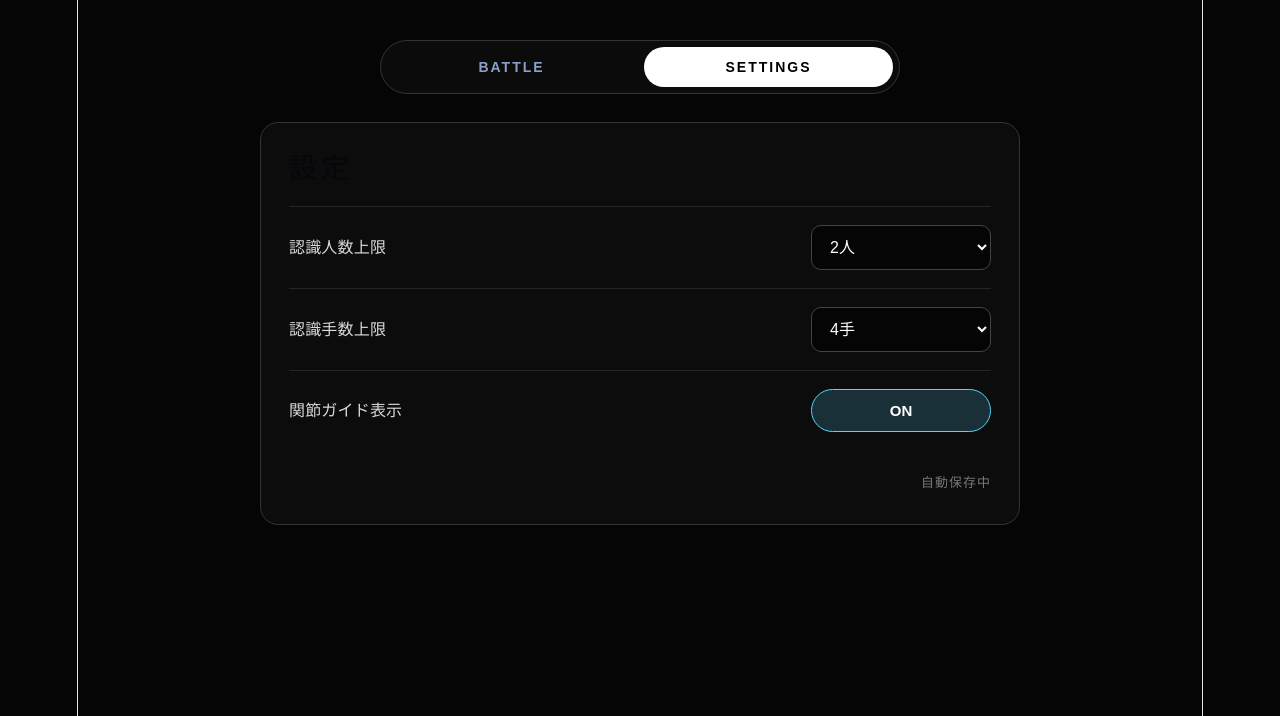
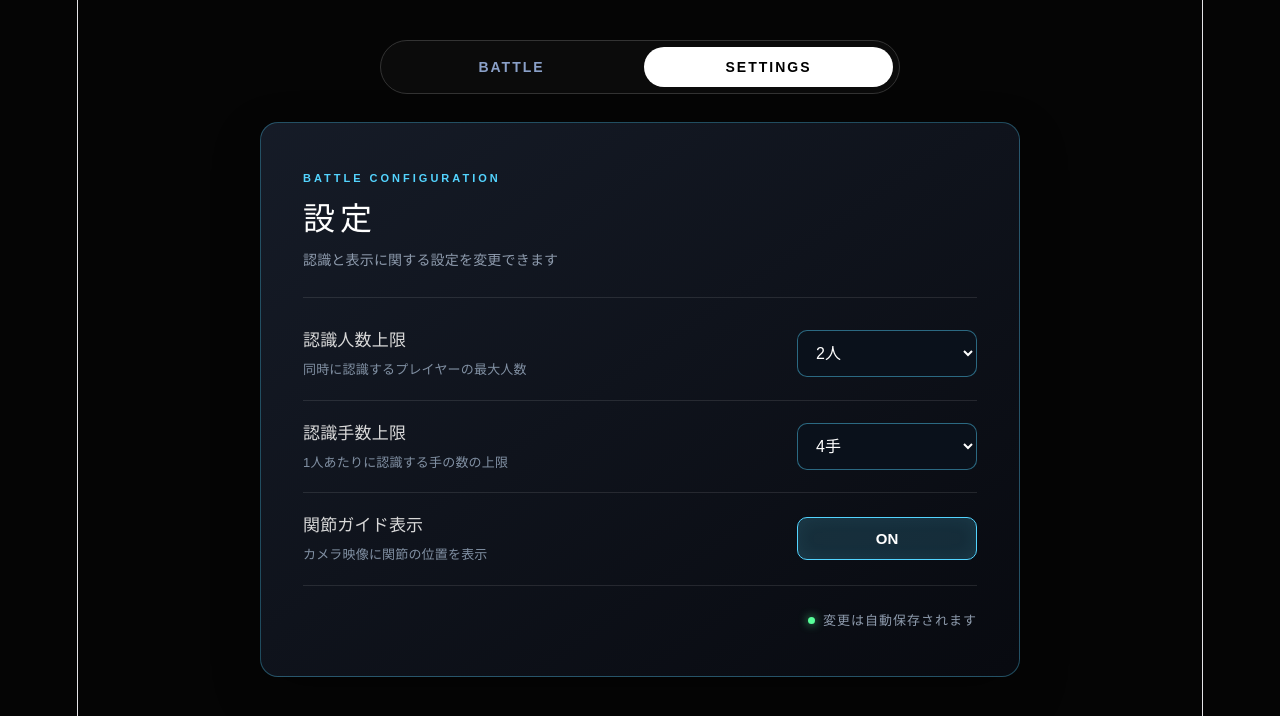
Before and after one commit to yuchi88/ultimate_attack, a React (Vite) app: page / in a window 1280 px wide. Both pictures are taken after a click on the button "SETTINGS". Shown: the top 716 px of the page. Built offline with nearby package versions, Linux system fonts and the light colour scheme.

Commit message:
設定画面のUI

```diff
--- a/src/App.css
+++ b/src/App.css
@@ -161,8 +161,7 @@ button {
 
   display: grid;
 
-  grid-template-columns:
-    repeat(4, 1fr);
+  grid-template-columns: repeat(4, 1fr);
 
   gap: 15px;
 }
@@ -285,11 +284,7 @@ button {
   display: block;
   height: 100%;
   border-radius: inherit;
-  background: linear-gradient(
-    90deg,
-    #6fe7ff,
-    #ffffff
-  );
+  background: linear-gradient(90deg, #6fe7ff, #ffffff);
   box-shadow: 0 0 18px rgba(255, 255, 255, 0.95);
 }
 
@@ -299,11 +294,7 @@ button {
 }
 
 .heal-charge b {
-  background: linear-gradient(
-    90deg,
-    #58ff9a,
-    #ffffff
-  );
+  background: linear-gradient(90deg, #58ff9a, #ffffff);
   box-shadow: 0 0 18px rgba(88, 255, 154, 0.95);
 }
 
@@ -376,77 +367,118 @@ button {
 
 .settings-screen {
   width: min(760px, 100%);
-  margin: 0 auto;
+  margin: 24px auto 0;
   text-align: left;
 }
 
 .settings-page {
-  padding: 28px;
-  border: 1px solid #333;
+  padding: clamp(24px, 5vw, 42px);
+  border: 1px solid rgba(83, 212, 255, 0.32);
   border-radius: 18px;
-  background: rgba(13, 13, 13, 0.94);
+  background: linear-gradient(
+    145deg,
+    rgba(22, 28, 40, 0.98),
+    rgba(8, 10, 16, 0.98)
+  );
+  box-shadow: 0 18px 48px rgba(0, 0, 0, 0.32);
 }
 
 .settings-header {
-  display: flex;
-  align-items: center;
-  justify-content: space-between;
-  margin-bottom: 22px;
+  margin-bottom: 10px;
+  padding-bottom: 24px;
+  border-bottom: 1px solid rgba(255, 255, 255, 0.1);
 }
 
 .settings-header h2 {
   margin: 0;
-  font-size: 28px;
-  letter-spacing: 4px;
+  color: #fff;
+  font-size: 32px;
+  letter-spacing: 5px;
+}
+
+.settings-kicker {
+  margin-bottom: 8px;
+  color: #53d4ff;
+  font-size: 11px;
+  font-weight: 800;
+  letter-spacing: 3px;
+}
+
+.settings-description {
+  margin-top: 10px;
+  color: #8e9bad;
+  font-size: 14px;
 }
 
 .settings-item {
   display: grid;
-  grid-template-columns: 1fr 180px;
-  gap: 16px;
+  grid-template-columns: minmax(0, 1fr) 180px;
+  gap: 28px;
   align-items: center;
-  padding: 18px 0;
-  border-top: 1px solid #252525;
+  min-height: 92px;
+  padding: 20px 0;
+  border-bottom: 1px solid rgba(255, 255, 255, 0.1);
 }
 
-.settings-item label {
+.settings-item-copy label {
+  display: block;
   color: #d9d9d9;
-  font-size: 16px;
+  font-size: 17px;
   font-weight: bold;
+}
+
+.settings-item-copy p {
+  margin-top: 6px;
+  color: #8190a3;
+  font-size: 13px;
+  line-height: 1.5;
 }
 
 .settings-item select {
   width: 100%;
-  padding: 12px 14px;
-  border: 1px solid #444;
+  padding: 13px 14px;
+  border: 1px solid rgba(83, 212, 255, 0.45);
   border-radius: 10px;
-  background: #050505;
+  background: #0a111b;
   color: white;
   font-size: 16px;
+  cursor: pointer;
 }
 
 .toggle {
   width: 100%;
   padding: 12px 18px;
-  border: 1px solid #555;
-  border-radius: 999px;
-  background: #111;
+  border: 1px solid #536174;
+  border-radius: 10px;
+  background: #111923;
   color: #aaa;
   font-size: 15px;
 }
 
 .toggle.active {
   border-color: #53d4ff;
-  background: rgba(83, 212, 255, 0.18);
+  background: rgba(83, 212, 255, 0.16);
   color: white;
+  box-shadow: inset 0 0 18px rgba(83, 212, 255, 0.08);
 }
 
 .settings-footer {
-  margin-top: 20px;
-  color: #777;
+  display: flex;
+  align-items: center;
+  justify-content: flex-end;
+  gap: 8px;
+  margin-top: 22px;
+  color: #8e9bad;
   font-size: 13px;
   letter-spacing: 1px;
-  text-align: right;
+}
+
+.settings-save-dot {
+  width: 7px;
+  height: 7px;
+  border-radius: 50%;
+  background: #58ff9a;
+  box-shadow: 0 0 10px rgba(88, 255, 154, 0.8);
 }
 
 .battle-result-screen {
@@ -497,6 +529,29 @@ button {
 
   .info {
     grid-template-columns: 1fr;
+  }
+
+  .settings-screen {
+    margin-top: 12px;
+  }
+
+  .settings-page {
+    padding: 22px 18px;
+  }
+
+  .settings-header h2 {
+    font-size: 26px;
+  }
+
+  .settings-item {
+    grid-template-columns: 1fr;
+    gap: 12px;
+    padding: 18px 0;
+  }
+
+  .settings-item select,
+  .settings-item .toggle {
+    max-width: none;
   }
 }
 
--- a/src/pages/setting/setting.tsx
+++ b/src/pages/setting/setting.tsx
@@ -23,51 +23,25 @@ const SETTINGS_STORAGE_KEYS = {
 };
 
 export function normalizeBattleSettings(
-  settings: Partial<BattleSettings>
+  settings: Partial<BattleSettings>,
 ): BattleSettings {
   return {
-    maxPlayers:
-      Math.min(
-        4,
-        Math.max(
-          2,
-          Number(settings.maxPlayers ?? 2)
-        )
-      ),
-    maxHands:
-      Math.min(
-        8,
-        Math.max(
-          4,
-          Number(settings.maxHands ?? 4)
-        )
-      ),
-    showJointGuides:
-      settings.showJointGuides ?? true,
+    maxPlayers: Math.min(4, Math.max(2, Number(settings.maxPlayers ?? 2))),
+    maxHands: Math.min(8, Math.max(4, Number(settings.maxHands ?? 4))),
+    showJointGuides: settings.showJointGuides ?? true,
   };
 }
 
 export function loadBattleSettings(): BattleSettings {
-  const storedPlayers =
-    localStorage.getItem(
-      SETTINGS_STORAGE_KEYS.maxPlayers
-    );
-  const storedHands =
-    localStorage.getItem(
-      SETTINGS_STORAGE_KEYS.maxHands
-    );
-  const storedShowJointGuides =
-    localStorage.getItem(
-      SETTINGS_STORAGE_KEYS.showJointGuides
-    );
+  const storedPlayers = localStorage.getItem(SETTINGS_STORAGE_KEYS.maxPlayers);
+  const storedHands = localStorage.getItem(SETTINGS_STORAGE_KEYS.maxHands);
+  const storedShowJointGuides = localStorage.getItem(
+    SETTINGS_STORAGE_KEYS.showJointGuides,
+  );
 
   return normalizeBattleSettings({
-    maxPlayers: storedPlayers
-      ? Number(storedPlayers)
-      : undefined,
-    maxHands: storedHands
-      ? Number(storedHands)
-      : undefined,
+    maxPlayers: storedPlayers ? Number(storedPlayers) : undefined,
+    maxHands: storedHands ? Number(storedHands) : undefined,
     showJointGuides:
       storedShowJointGuides === null
         ? undefined
@@ -75,50 +49,36 @@ export function loadBattleSettings(): BattleSettings {
   });
 }
 
-export function saveBattleSettings(
-  settings: BattleSettings
-) {
-  const safeSettings =
-    normalizeBattleSettings(settings);
+export function saveBattleSettings(settings: BattleSettings) {
+  const safeSettings = normalizeBattleSettings(settings);
 
   localStorage.setItem(
     SETTINGS_STORAGE_KEYS.maxPlayers,
-    String(safeSettings.maxPlayers)
+    String(safeSettings.maxPlayers),
   );
   localStorage.setItem(
     SETTINGS_STORAGE_KEYS.maxHands,
-    String(safeSettings.maxHands)
+    String(safeSettings.maxHands),
   );
   localStorage.setItem(
     SETTINGS_STORAGE_KEYS.showJointGuides,
-    String(safeSettings.showJointGuides)
+    String(safeSettings.showJointGuides),
   );
 }
 
-export function SettingsTabs({
-  activeTab,
-  onChange,
-}: SettingsTabsProps) {
+export function SettingsTabs({ activeTab, onChange }: SettingsTabsProps) {
   return (
     <nav className="app-tabs">
       <button
         type="button"
-        className={
-          activeTab === "battle"
-            ? "app-tab active"
-            : "app-tab"
-        }
+        className={activeTab === "battle" ? "app-tab active" : "app-tab"}
         onClick={() => onChange("battle")}
       >
         BATTLE
       </button>
       <button
         type="button"
-        className={
-          activeTab === "settings"
-            ? "app-tab active"
-            : "app-tab"
-        }
+        className={activeTab === "settings" ? "app-tab active" : "app-tab"}
         onClick={() => onChange("settings")}
       >
         SETTINGS
@@ -127,40 +87,37 @@ export function SettingsTabs({
   );
 }
 
-function SettingsScreen({
-  settings,
-  onApply,
-}: SettingsScreenProps) {
-  const applyNext = (
-    nextSettings: BattleSettings
-  ) => {
-    onApply(
-      normalizeBattleSettings(
-        nextSettings
-      )
-    );
+function SettingsScreen({ settings, onApply }: SettingsScreenProps) {
+  const applyNext = (nextSettings: BattleSettings) => {
+    onApply(normalizeBattleSettings(nextSettings));
   };
 
   return (
     <div className="settings-screen">
       <div className="settings-page">
         <div className="settings-header">
-          <h2>設定</h2>
+          <div>
+            <p className="settings-kicker">BATTLE CONFIGURATION</p>
+            <h2>設定</h2>
+            <p className="settings-description">
+              認識と表示に関する設定を変更できます
+            </p>
+          </div>
         </div>
 
         <div className="settings-item">
-          <label htmlFor="maxPlayers">
-            認識人数上限
-          </label>
+          <div className="settings-item-copy">
+            <label htmlFor="maxPlayers">認識人数上限</label>
+            <p>同時に認識するプレイヤーの最大人数</p>
+          </div>
           <select
             id="maxPlayers"
+            aria-label="認識人数上限"
             value={settings.maxPlayers}
             onChange={(event) => {
               applyNext({
                 ...settings,
-                maxPlayers: Number(
-                  event.target.value
-                ),
+                maxPlayers: Number(event.target.value),
               });
             }}
           >
@@ -171,18 +128,18 @@ function SettingsScreen({
         </div>
 
         <div className="settings-item">
-          <label htmlFor="maxHands">
-            認識手数上限
-          </label>
+          <div className="settings-item-copy">
+            <label htmlFor="maxHands">認識手数上限</label>
+            <p>1人あたりに認識する手の数の上限</p>
+          </div>
           <select
             id="maxHands"
+            aria-label="認識手数上限"
             value={settings.maxHands}
             onChange={(event) => {
               applyNext({
                 ...settings,
-                maxHands: Number(
-                  event.target.value
-                ),
+                maxHands: Number(event.target.value),
               });
             }}
           >
@@ -195,21 +152,19 @@ function SettingsScreen({
         </div>
 
         <div className="settings-item">
-          <label>
-            関節ガイド表示
-          </label>
+          <div className="settings-item-copy">
+            <label htmlFor="showJointGuides">関節ガイド表示</label>
+            <p>カメラ映像に関節の位置を表示</p>
+          </div>
           <button
             type="button"
-            className={
-              settings.showJointGuides
-                ? "toggle active"
-                : "toggle"
-            }
+            id="showJointGuides"
+            aria-pressed={settings.showJointGuides}
+            className={settings.showJointGuides ? "toggle active" : "toggle"}
             onClick={() => {
               applyNext({
                 ...settings,
-                showJointGuides:
-                  !settings.showJointGuides,
+                showJointGuides: !settings.showJointGuides,
               });
             }}
           >
@@ -218,7 +173,8 @@ function SettingsScreen({
         </div>
 
         <div className="settings-footer">
-          自動保存中
+          <span className="settings-save-dot" aria-hidden="true" />
+          変更は自動保存されます
         </div>
       </div>
     </div>
```
